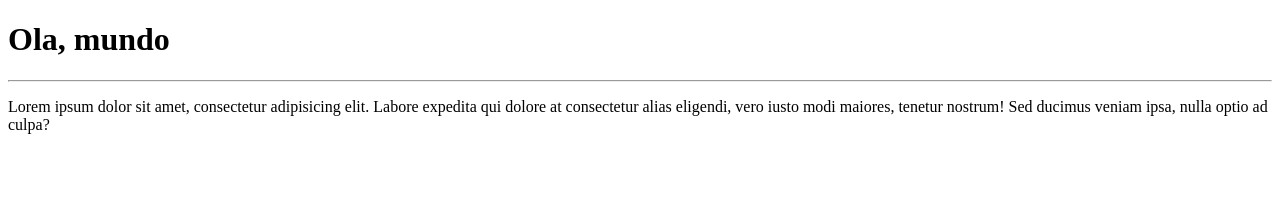
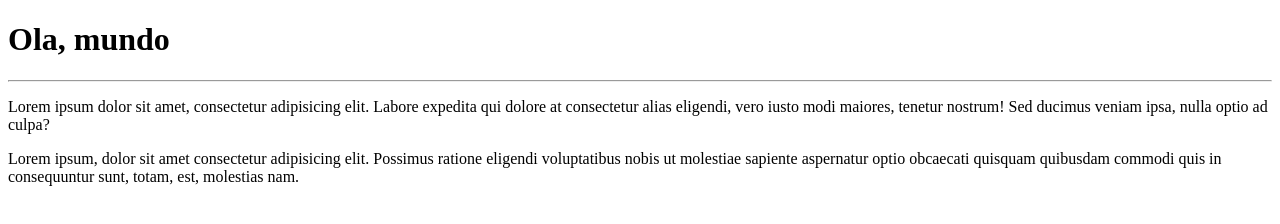
Before and after one commit to MarceloJbCosta/Ola-mundo, a plain HTML site: page Site-exemplo/index.html in a window 1280 px wide. Drawn offline with Linux system fonts and the light colour scheme.

Commit message:
adicionei um paragrafo

```diff
--- a/Site-exemplo/index.html
+++ b/Site-exemplo/index.html
@@ -10,6 +10,8 @@
     <hr>
     <p>Lorem ipsum dolor sit amet, consectetur adipisicing elit. Labore expedita qui dolore at consectetur alias eligendi, vero iusto modi maiores, tenetur nostrum! Sed ducimus veniam ipsa, nulla optio ad culpa?</p>
 
+    <p>Lorem ipsum, dolor sit amet consectetur adipisicing elit. Possimus ratione eligendi voluptatibus nobis ut molestiae sapiente aspernatur optio obcaecati quisquam quibusdam commodi quis in consequuntur sunt, totam, est, molestias nam.</p>
+
 
 </body>
 </html>
```
